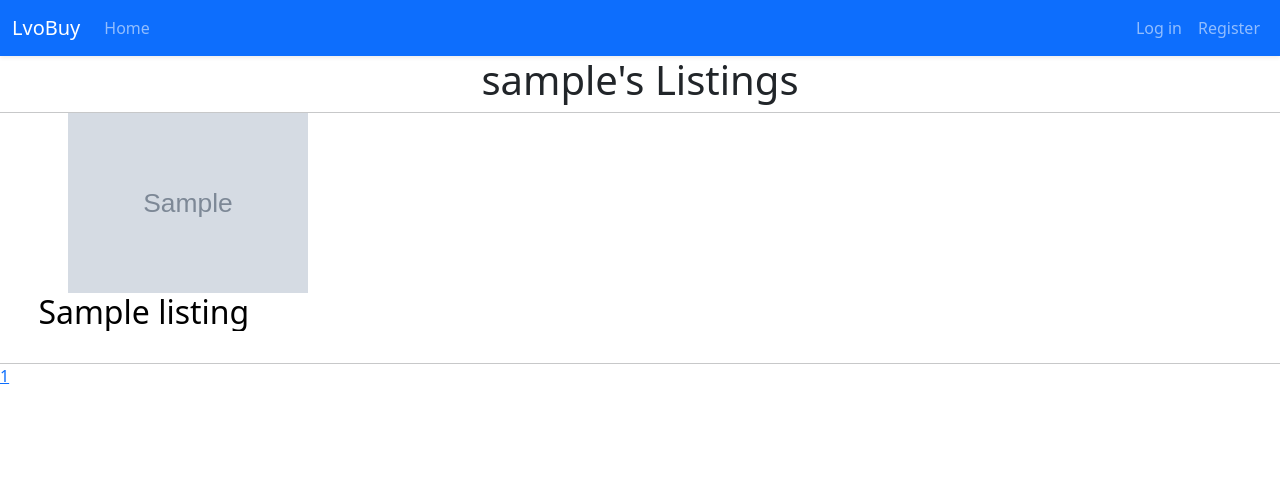
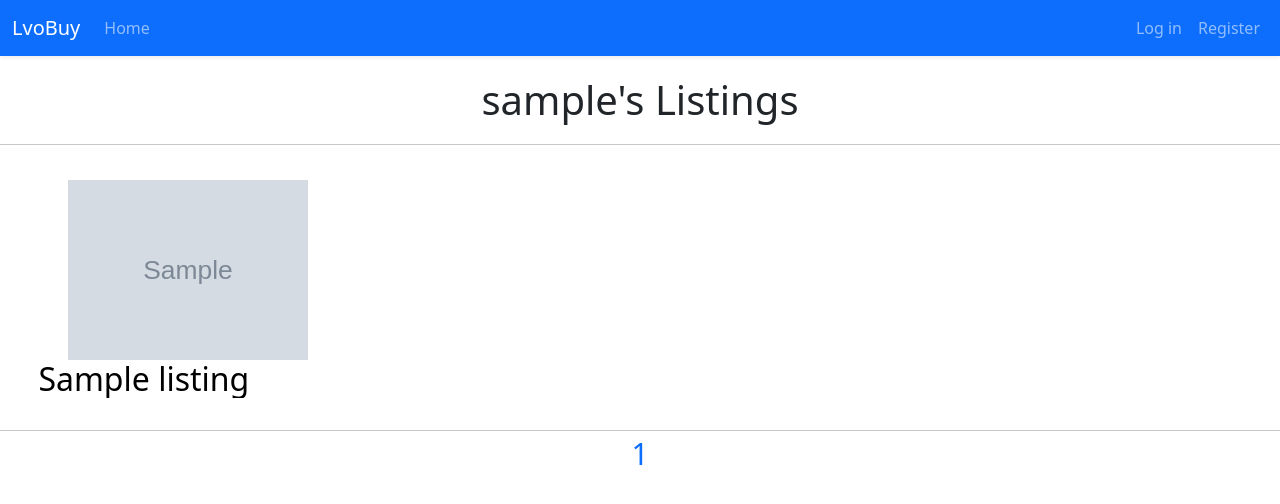
Before and after one commit to LvoBGM/LvoBuy, a Django app: a page that uses bets/templates/bets/account_listings.html in a window 1280 px wide. Shown: the top 504 px of the page. Run offline with Django 5.2, Linux system fonts and the light colour scheme; tables that the repository leaves empty hold one stand-in row (values such as "Sample post"); grey boxes marked "Sample" are stand-in pictures.

Commit message:
style: update individual account listings styling
It now looks like the index.html styling

```diff
--- a/bets/templates/bets/account_listings.html
+++ b/bets/templates/bets/account_listings.html
@@ -6,16 +6,19 @@
 {% endblock title %}
 
 {% block stylesheet %}
-<link rel="stylesheet" href="{% static 'bets/account-styles.css' %}">
+    <link rel="stylesheet" href="{% static 'bets/account-styles.css' %}">
     <link rel="stylesheet" href="{% static 'bets/styles.css' %}">
+    <link rel="stylesheet" href="{% static 'bets/listings-navbar-styles.css' %}">
 {% endblock stylesheet %}
 
 {% block body %}
-    <h1>{{ username }}'s Listings</h1>
+    <h1 id="page-header">{{ username }}'s Listings</h1>
 
     <hr>
 
-    {% include "bets/listings_layout.html" %}
-    {% include "bets/listings_navbar_layout.html" %}
+    <div style="padding-top: 35px;">
+        {% include "bets/listings_layout.html" %}
+        {% include "bets/listings_navbar_layout.html" %}
+    </div>
 
 {% endblock %}
```
